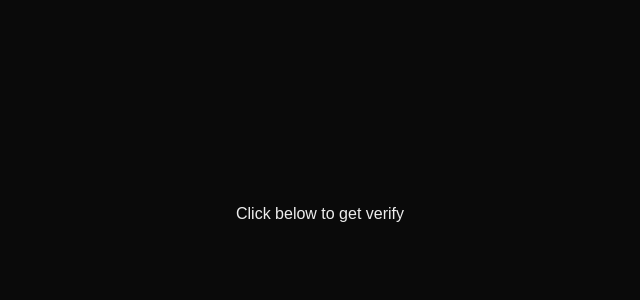
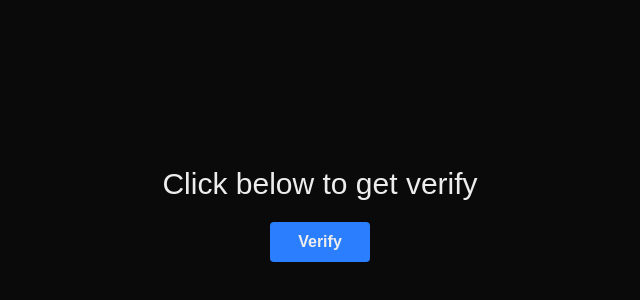
Before and after one commit to saumyarex/nextauth, a Next.js app: page /verify-email in a window 1280 px wide. Shown: the part 186-486 px from the top of the page, without its empty margins (320-960 px from the left). Built offline with nearby package versions, Linux system fonts and the light colour scheme.

Commit message:
verify-email page done

```diff
--- a/src/app/verify-email/page.tsx
+++ b/src/app/verify-email/page.tsx
@@ -1,12 +1,54 @@
+"use client";
+import axios from "axios";
 import React from "react";
+import toast, { Toaster } from "react-hot-toast";
+import { useSearchParams } from "next/navigation";
 
 export default function VerifyEmailPage() {
+  const [token, setToken] = React.useState({
+    token: "",
+  });
+  const [loading, setloading] = React.useState(false);
+  const serchParams = useSearchParams();
+
+  React.useEffect(() => {
+    const extractedToken: string = serchParams.get("token") || "";
+    setToken({ token: extractedToken });
+  }, [serchParams]);
+
+  const sendToken = async () => {
+    try {
+      setloading(true);
+      console.log(token);
+      const response = await axios.post("/api/user/verify", token);
+      console.log(response);
+      if (response.data.status !== 200) {
+        toast.error(response.data.error);
+      } else {
+        toast.success("Email verified");
+      }
+    } catch (error: unknown) {
+      if (error instanceof Error) {
+        toast.error(error.message);
+      } else {
+        toast.error("Unexpected error occur");
+      }
+    } finally {
+      setloading(false);
+    }
+  };
   return (
     <div className="flex flex-col gap-5 min-h-screen justify-center items-center">
-      <h1>Click below to get verify</h1>
-      {/* <form action="" className="flex mt-5 flex-col gap-5">
-        <button className="bg-blue-500 hover:bg-blue-600 py-1 ">Verify</button>
-      </form> */}
+      <h1 className="text-3xl font-medium">
+        {loading ? "Processing" : "Click below to get verify"}
+      </h1>
+      <button
+        className="bg-blue-500 hover:bg-blue-600 py-2 px-7 rounded hover:cursor-pointer font-semibold"
+        onClick={sendToken}
+      >
+        Verify
+      </button>
+      <Toaster position="bottom-center" />
     </div>
   );
 }
```
